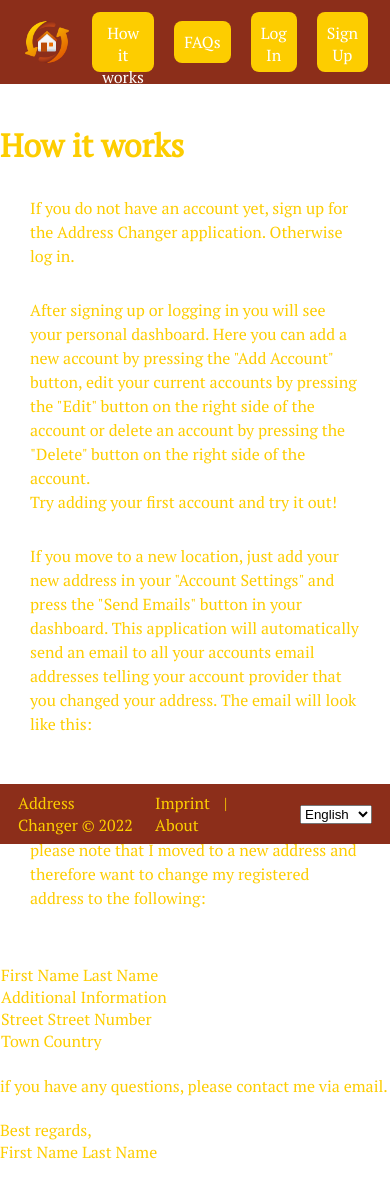
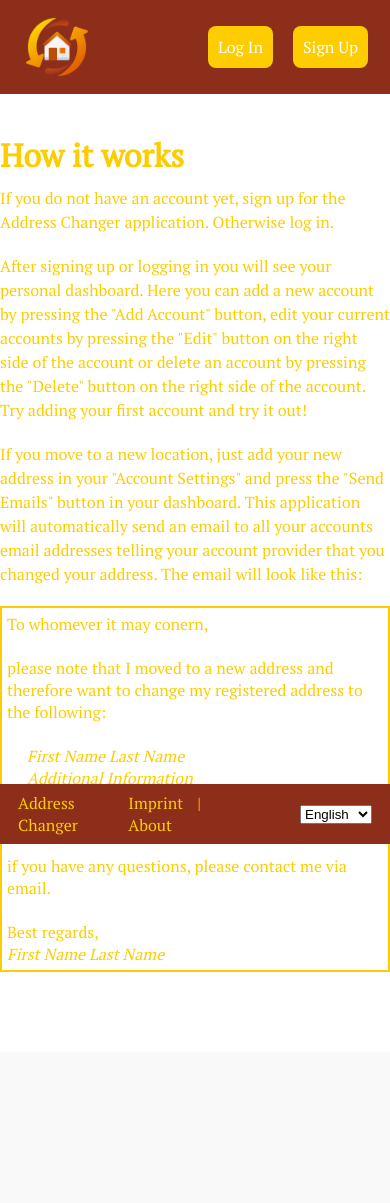
Before and after one commit to Melvin2306/id_19_responsive_design, a Flask app: page /how_it_works in a window 390 px wide. After the commit the page ends 972 px from the top, so only its background shows below. Run offline with Flask 2, Linux system fonts and the light colour scheme.

Commit message:
add a little bit of responsivness

```diff
--- a/app/static/css/base.css
+++ b/app/static/css/base.css
@@ -185,24 +185,33 @@ footer {
 
 /* BREAKPOINTS */
 
-@media (max-width:700px) {
-    img#logo {
-        max-height: 50px;
-    }
+/* HEADER */
 
-    button#faq {
+@media (max-width:426px) {
+    #hiw-button {
         display: none;
     }
 }
 
-@media (max-width:560px) {
-    button#signup {
+@media (max-width:502px) {
+    #faq-button {
         display: none;
     }
 }
 
-@media (max-width: 470px) {
-    button#login {
+
+
+
+/* FOOTER */
+
+@media (max-width: 556px) {
+    #current_year {
         display: none;
     }
 }
+
+@media (max-width: 518px) {
+    #copy_icon {
+        display: none;
+    }
+}
--- /dev/null
+++ b/app/static/css/simple_pages/about.css
@@ -0,0 +1,3 @@
+p {
+    padding-bottom: 20px;
+}
--- a/app/static/css/simple_pages/how_it_works.css
+++ b/app/static/css/simple_pages/how_it_works.css
@@ -1,11 +1,14 @@
 p {
-    margin: 30px;
+    padding-bottom: 20px;
 }
 
 #email_p {
-    border: 1px;
+    border: 2px;
+    padding: 5px;
+    border-style: solid;
+    margin-bottom: 80px;
 }
 
 #email {
-    margin: 1px;
+    padding-left: 20px;
 }
--- a/app/templates/base.html
+++ b/app/templates/base.html
@@ -29,10 +29,10 @@
                     <a href="{{ url_for('simple_pages.root') }}">
                         <img src="{{ url_for('static', filename='images/icon.png') }}" alt="adress-changer logo" id="logo">
                     </a>
-                    <a class ="button" href="/how_it_works">
+                    <a class ="button" id="hiw-button" href="/how_it_works">
                         How it works
                     </a>
-                    <a class ="button" href="/faq">
+                    <a class ="button" id="faq-button" href="/faq">
                         FAQs
                     </a>
                     <div id="placeholder"></div>
@@ -64,10 +64,12 @@
                 <div class="footerElement" id="info">
                     <a class="link" href="{{ url_for('simple_pages.root') }}">
                         Address Changer
-                        ©
-                        <script>
-                            document.write( new Date().getFullYear() );
-                        </script>
+                        <span id="copy_icon">©</span>
+                        <span id="current_year">
+                            <script>
+                                document.write(new Date().getFullYear() );
+                            </script>
+                        </span>
                     </a>
                 </div>
 
--- a/app/templates/simple_pages/how_it_works.html
+++ b/app/templates/simple_pages/how_it_works.html
@@ -3,7 +3,7 @@
 {% block title %}How It Works{% endblock %}
 
 {% block csslink %}
-<link rel="stylesheet" href="how_it_works.css" type="text/css">
+<link rel="stylesheet" href="{{ url_for('static', filename='css/simple_pages/how_it_works.css')}}" type="text/css">
 {% endblock %}
 
 {% block main %}
@@ -23,21 +23,21 @@
     Try adding your first account and try it out!
 </p>
 <p>
-    If you move to a new location, just add your new address in your "Account Settings" and press the "Send Emails" button in your dashboard. This application will automatically send an email to all your accounts email addresses telling your account provider that you changed your address. The email will look like this:<br><br>
+    If you move to a new location, just add your new address in your "Account Settings" and press the "Send Emails" button in your dashboard. This application will automatically send an email to all your accounts email addresses telling your account provider that you changed your address. The email will look like this:<br>
 </p>
-<p id="email_p">
+<div id="email_p">
     To whomever it may conern,<br><br>
     please note that I moved to a new address and therefore want to change my registered address to the following:<br><br>
     <div id="email">
-        First Name Last Name<br>
-        Additional Information<br>
-        Street Street Number<br>
-        Town Country<br><br>
+        <em>First Name Last Name</em><br>
+        <em>Additional Information</em><br>
+        <em>Street Street Number</em><br>
+        <em>Town Country</em><br><br>
     </div>
     if you have any questions, please contact me via email.<br><br>
     Best regards,<br>
-    First Name Last Name
-</p>
+    <em>First Name Last Name</em>
+</div>
 
 
 
```
